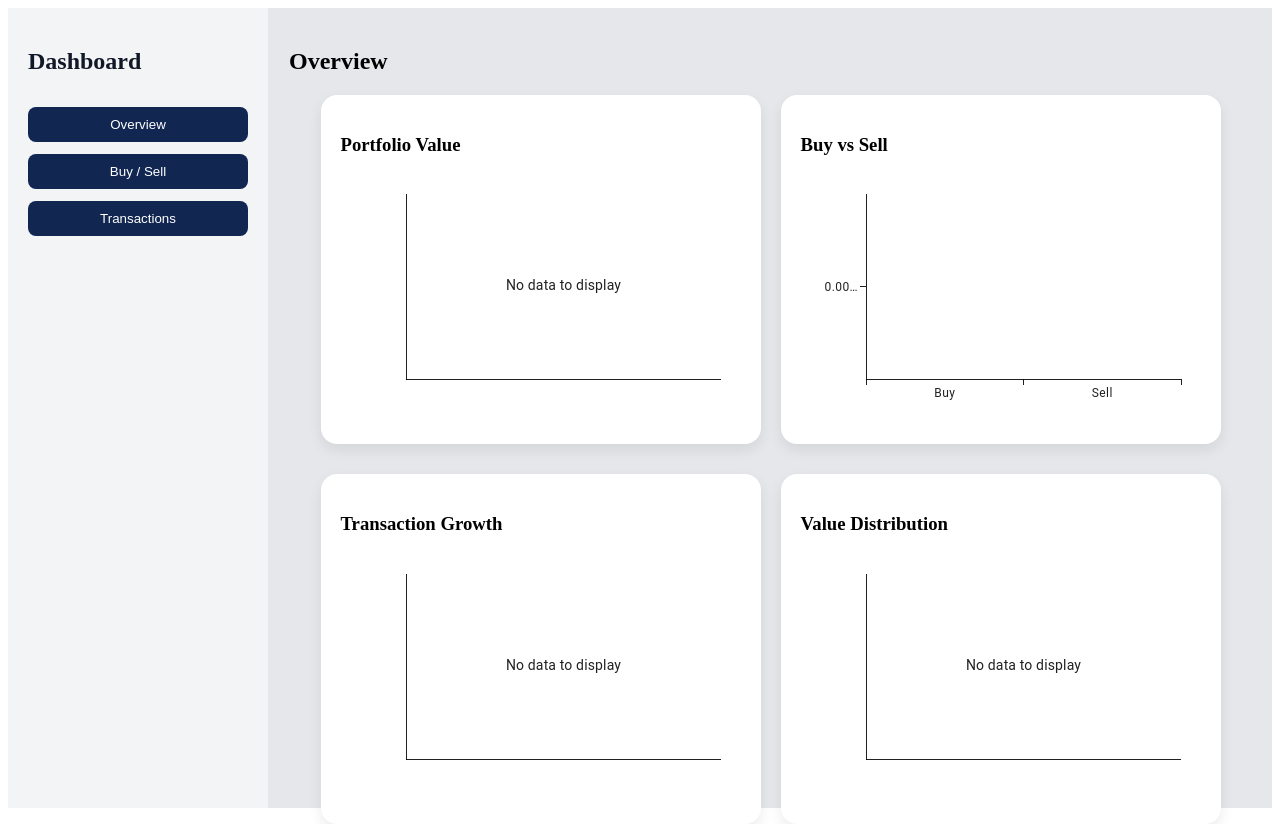
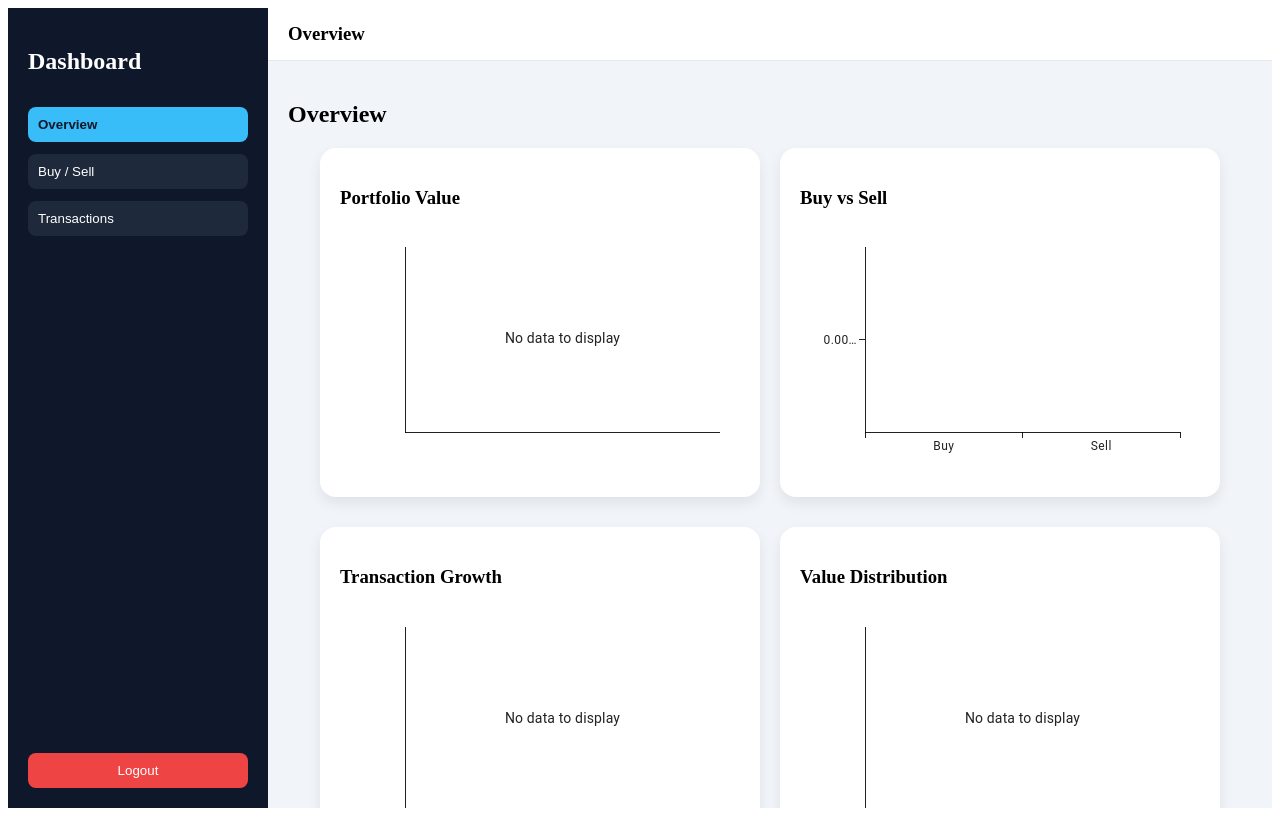
Before and after one commit to 2500030305/react-project, a React (Vite) app: page /user-dashboard in a window 1280 px wide. Built offline with nearby package versions, Linux system fonts and the light colour scheme.

Commit message:
updated userdashboard

```diff
--- a/src/user/UserDashboard.jsx
+++ b/src/user/UserDashboard.jsx
@@ -1,63 +1,128 @@
 import { useState } from "react";
+import { useNavigate } from "react-router-dom";
 import Overview from "./Overview";
 import Trade from "./Trade";
 import Transactions from "./Transactions";
 
 export default function UserDashboard() {
   const [active, setActive] = useState("overview");
+  const navigate = useNavigate();
+
+  const handleLogout = () => {
+    localStorage.removeItem("isLoggedIn");
+    navigate("/user-login");
+  };
 
   return (
-    <div style={{ display: "flex", height: "100vh" }}>
+    <div style={styles.container}>
 
-      {/* Sidebar */}
-      <div style={sidebarStyle}>
-        <h2>Dashboard</h2>
+      <div style={styles.sidebar}>
+        <h2 style={{ marginBottom: 20 }}>Dashboard</h2>
 
-        <button style={buttonStyle} onClick={() => setActive("overview")}>
+        <button
+          style={active === "overview" ? styles.activeBtn : styles.button}
+          onClick={() => setActive("overview")}
+        >
           Overview
         </button>
 
-        <button style={buttonStyle} onClick={() => setActive("trade")}>
+        <button
+          style={active === "trade" ? styles.activeBtn : styles.button}
+          onClick={() => setActive("trade")}
+        >
           Buy / Sell
         </button>
 
-        <button style={buttonStyle} onClick={() => setActive("transactions")}>
+        <button
+          style={active === "transactions" ? styles.activeBtn : styles.button}
+          onClick={() => setActive("transactions")}
+        >
           Transactions
         </button>
+
+        <button style={styles.logoutBtn} onClick={handleLogout}>
+          Logout
+        </button>
       </div>
-
-      {/* Content */}
-      <div style={contentStyle}>
+      <div style={styles.main}>
+        <div style={styles.header}>
+          <h3 style={{ margin: 0 }}>
+            {active.charAt(0).toUpperCase() + active.slice(1)}
+          </h3>
+        </div>
+        <div style={styles.content}>
           {active === "overview" && <Overview />}
           {active === "trade" && <Trade />}
           {active === "transactions" && <Transactions />}
         </div>
       </div>
+    </div>
   );
 }
 
-const sidebarStyle = {
+const styles = {
+  container: {
+    display: "flex",
+    height: "100vh",
+    background: "#f1f5f9",
+  },
+
+  sidebar: {
     width: "220px",
-  background: "#f3f4f6",
-  color: "#111827",
+    background: "#0f172a",
+    color: "white",
     padding: "20px",
     display: "flex",
     flexDirection: "column",
     gap: "12px",
-  borderRight: "1px solid #e5e7eb",
-};
+  },
 
-const buttonStyle = {
+  button: {
     padding: "10px",
     borderRadius: "8px",
     border: "none",
-  background: "#112651",
-  color: "white",        // FIX: text visible
+    background: "#1e293b",
+    color: "white",
     cursor: "pointer",
-};
+    textAlign: "left",
+  },
 
-const contentStyle = {
+  activeBtn: {
+    padding: "10px",
+    borderRadius: "8px",
+    border: "none",
+    background: "#38bdf8",
+    color: "#0f172a",
+    cursor: "pointer",
+    textAlign: "left",
+    fontWeight: "bold",
+  },
+
+  logoutBtn: {
+    marginTop: "auto",
+    padding: "10px",
+    borderRadius: "8px",
+    border: "none",
+    background: "#ef4444",
+    color: "white",
+    cursor: "pointer",
+  },
+
+  main: {
+    flex: 1,
+    display: "flex",
+    flexDirection: "column",
+  },
+
+  header: {
+    background: "white",
+    padding: "15px 20px",
+    borderBottom: "1px solid #e5e7eb",
+  },
+
+  content: {
     flex: 1,
     padding: "20px",
-  background: "#e5e7eb",
+    overflowY: "auto",
+  },
 };
```
Lines whose indentation alone changed are shown as unchanged.
